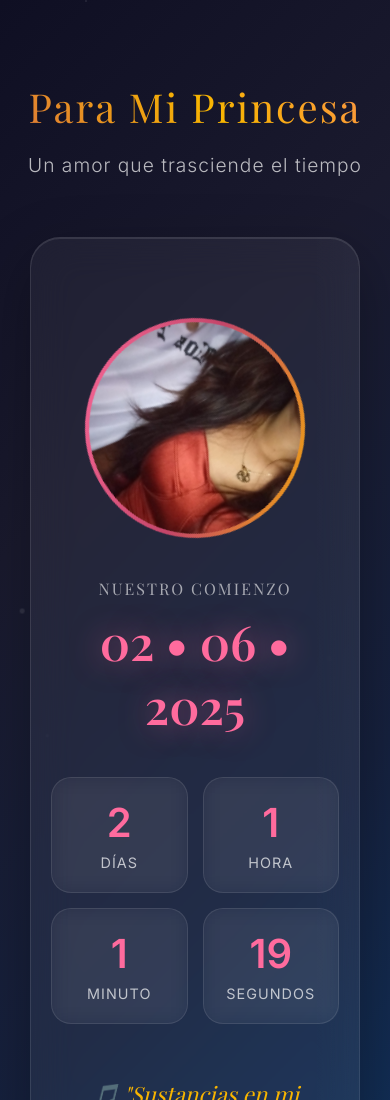
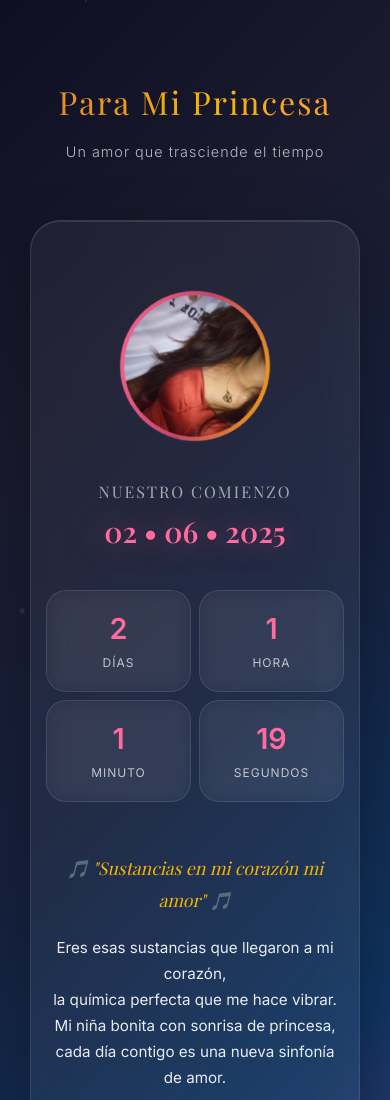
Before and after one commit to Sam123mir/Para-Mi-Ni-a, a plain HTML site: page index.html in a window 390 px wide. Shown: the top 1100 px of the page. Drawn offline with nearby package versions, Linux system fonts and the light colour scheme; a web font is replaced by a local one.

Commit message:
Update index.html

```diff
--- a/index.html
+++ b/index.html
@@ -6,6 +6,7 @@
     <title>Para Mi Princesa 💖</title>
     <link href="https://fonts.googleapis.com/css2?family=Playfair+Display:wght@300;400;600;700&family=Inter:wght@300;400;500;600&display=swap" rel="stylesheet">
     <style>
+        /* Base Styles - No changes needed here, they are good */
         * {
             margin: 0;
             padding: 0;
@@ -62,7 +63,7 @@
             z-index: 10;
             max-width: 1200px;
             margin: 0 auto;
-            padding: 20px;
+            padding: 20px; /* Adjusted for mobile */
         }
 
         /* Header elegante */
@@ -74,7 +75,7 @@
 
         .title {
             font-family: 'Playfair Display', serif;
-            font-size: 4rem;
+            font-size: 4rem; /* Will be adjusted for mobile */
             font-weight: 300;
             background: linear-gradient(45deg, #ff6b9d, #c44569, #f8b500, #ff6b9d);
             background-size: 300% 300%;
@@ -92,7 +93,7 @@
         }
 
         .subtitle {
-            font-size: 1.2rem;
+            font-size: 1.2rem; /* Will be adjusted for mobile */
             color: rgba(255, 255, 255, 0.7);
             font-weight: 300;
             letter-spacing: 1px;
@@ -104,8 +105,8 @@
             backdrop-filter: blur(20px);
             border: 1px solid rgba(255, 255, 255, 0.1);
             border-radius: 30px;
-            padding: 60px 40px;
-            margin: 40px 0;
+            padding: 60px 40px; /* Will be adjusted for mobile */
+            margin: 40px 0; /* Will be adjusted for mobile */
             box-shadow:
                 0 20px 60px rgba(0, 0, 0, 0.3),
                 inset 0 1px 0 rgba(255, 255, 255, 0.1);
@@ -143,9 +144,9 @@
             background: linear-gradient(45deg, #ff6b9d, #c44569, #f8b500);
             padding: 4px;
             position: relative;
-            /* Removed cursor: pointer; */
             transition: all 0.3s ease;
             animation: slowRotate 30s linear infinite;
+            flex-shrink: 0; /* Prevents shrinking on small screens */
         }
 
         .photo-frame:hover {
@@ -172,8 +173,6 @@
             border-radius: 50%;
         }
 
-        /* Removed .photo-placeholder and .photo-text as they are no longer needed */
-
         @keyframes slowRotate {
             from { transform: rotate(0deg); }
             to { transform: rotate(360deg); }
@@ -195,7 +194,7 @@
         }
 
         .date-display {
-            font-size: 3rem;
+            font-size: 3rem; /* Will be adjusted for mobile */
             font-weight: 600;
             color: #ff6b9d;
             text-shadow: 0 0 30px rgba(255, 107, 157, 0.5);
@@ -205,7 +204,7 @@
         /* Contador de tiempo */
         .time-counter {
             display: grid;
-            grid-template-columns: repeat(auto-fit, minmax(120px, 1fr));
+            grid-template-columns: repeat(auto-fit, minmax(120px, 1fr)); /* Adjusted for mobile */
             gap: 20px;
             margin: 40px 0;
         }
@@ -220,7 +219,7 @@
         }
 
         .time-number {
-            font-size: 2.5rem;
+            font-size: 2.5rem; /* Will be adjusted for mobile */
             font-weight: 600;
             color: #ff6b9d;
             display: block;
@@ -228,7 +227,7 @@
         }
 
         .time-label {
-            font-size: 0.9rem;
+            font-size: 0.9rem; /* Will be adjusted for mobile */
             color: rgba(255, 255, 255, 0.7);
             text-transform: uppercase;
             letter-spacing: 1px;
@@ -243,14 +242,14 @@
 
         .song-reference {
             font-family: 'Playfair Display', serif;
-            font-size: 1.4rem;
+            font-size: 1.4rem; /* Will be adjusted for mobile */
             color: #f8b500;
             font-style: italic;
             margin-bottom: 20px;
         }
 
         .love-message {
-            font-size: 1.2rem;
+            font-size: 1.2rem; /* Will be adjusted for mobile */
             color: rgba(255, 255, 255, 0.9);
             line-height: 1.7;
         }
@@ -302,6 +301,8 @@
             backdrop-filter: blur(10px);
             position: relative;
             overflow: hidden;
+            text-align: center; /* Ensures text is centered in button */
+            white-space: nowrap; /* Prevents text from wrapping on small screens */
         }
 
         .elegant-btn:hover {
@@ -324,6 +325,7 @@
             margin: 30px 0;
             backdrop-filter: blur(15px);
             animation: fadeInUp 0.5s ease-out;
+            text-align: center; /* Centered text for the message */
         }
 
         @keyframes fadeInUp {
@@ -347,6 +349,7 @@
         .special-message p {
             line-height: 1.7;
             color: rgba(255, 255, 255, 0.9);
+            font-size: 1rem; /* Adjusted for mobile readability */
         }
 
         /* Efectos de partículas */
@@ -370,30 +373,115 @@
             }
         }
 
-        /* Responsive */
+        /* Responsive - Main Mobile Adjustments */
         @media (max-width: 768px) {
             .title {
-                font-size: 2.5rem;
+                font-size: 2.5rem; /* Smaller title for mobile */
+            }
+
+            .subtitle {
+                font-size: 1rem; /* Smaller subtitle for mobile */
             }
 
             .love-card {
-                padding: 40px 20px;
-                margin: 20px 10px;
+                padding: 30px 15px; /* Reduced padding for smaller screens */
+                margin: 20px 10px; /* Reduced margin for smaller screens */
+            }
+
+            .photo-frame {
+                width: 180px; /* Slightly smaller photo frame */
+                height: 180px;
+            }
+
+            .date-display {
+                font-size: 2.2rem; /* Smaller date display */
             }
 
             .time-counter {
-                grid-template-columns: repeat(2, 1fr);
-                gap: 15px;
+                grid-template-columns: repeat(2, 1fr); /* Two columns on small screens */
+                gap: 10px; /* Reduced gap */
+            }
+
+            .time-number {
+                font-size: 2rem; /* Smaller numbers for time units */
+            }
+
+            .time-label {
+                font-size: 0.8rem; /* Smaller labels for time units */
+            }
+
+            .song-reference {
+                font-size: 1.1rem; /* Smaller song reference */
+            }
+
+            .love-message {
+                font-size: 1rem; /* Smaller main message */
+            }
+
+            .heart-button {
+                font-size: 3.5rem; /* Slightly smaller heart button */
             }
 
             .button-group {
-                flex-direction: column;
-                align-items: center;
+                flex-direction: column; /* Buttons stack vertically */
+                align-items: center; /* Center buttons */
+                gap: 15px; /* Reduced gap between stacked buttons */
             }
 
             .elegant-btn {
-                width: 80%;
-                max-width: 300px;
+                width: 90%; /* Buttons take more width */
+                max-width: 280px; /* Max width to prevent too wide buttons on slightly larger phones */
+                padding: 12px 20px; /* Smaller padding for buttons */
+                font-size: 0.95rem; /* Slightly smaller font for buttons */
+            }
+
+            .special-message {
+                padding: 20px; /* Reduced padding for special message */
+            }
+
+            .special-message h3 {
+                font-size: 1.3rem; /* Smaller special message title */
+            }
+
+            .special-message p {
+                font-size: 0.9rem; /* Smaller special message text */
+            }
+        }
+
+        /* Even smaller screens (e.g., iPhone SE) */
+        @media (max-width: 480px) {
+            .title {
+                font-size: 2rem;
+            }
+            .subtitle {
+                font-size: 0.9rem;
+            }
+            .photo-frame {
+                width: 150px;
+                height: 150px;
+            }
+            .date-display {
+                font-size: 1.8rem;
+            }
+            .time-counter {
+                grid-template-columns: 1fr 1fr; /* Ensures 2 columns even on very small screens */
+                gap: 8px;
+            }
+            .time-number {
+                font-size: 1.8rem;
+            }
+            .time-label {
+                font-size: 0.75rem;
+            }
+            .love-message {
+                font-size: 0.95rem;
+            }
+            .heart-button {
+                font-size: 3rem;
+            }
+            .elegant-btn {
+                padding: 10px 15px;
+                font-size: 0.9rem;
             }
         }
     </style>
@@ -409,7 +497,8 @@
 
         <div class="love-card">
             <div class="photo-container">
-                <div class="photo-frame"> <div class="photo-inner">
+                <div class="photo-frame">
+                    <div class="photo-inner">
                         <img src="imagen.png" alt="Nuestra foto">
                     </div>
                 </div>
@@ -421,7 +510,7 @@
             </div>
 
             <div class="time-counter" id="timeCounter">
-                </div>
+            </div>
 
             <div class="main-message">
                 <div class="song-reference">
@@ -477,6 +566,8 @@
 
         // Actualizar contador de tiempo en tiempo real
         function updateTimeCounter() {
+            // Asegúrate de que la fecha de inicio sea correcta.
+            // Actualmente está configurada para el 2 de junio de 2025.
             const startDate = new Date('2025-06-02T00:00:00');
             const now = new Date();
             const diff = now - startDate;
@@ -507,8 +598,6 @@
 
             document.getElementById('timeCounter').innerHTML = counterHTML;
         }
-
-        // NO SE NECESITA MAS LA FUNCION "changePhoto"
 
         // Mostrar amor con efectos
         function showLove() {
@@ -596,9 +685,10 @@
             setInterval(updateTimeCounter, 1000); // Actualizar cada segundo
         });
 
-        // Efectos adicionales al mover el mouse
+        // Efectos adicionales al mover el mouse (funciona para mouse, para touch se puede adaptar si es necesario)
         document.addEventListener('mousemove', (e) => {
-            if (Math.random() < 0.01) {
+            // Reducimos la frecuencia de las partículas al mover el mouse para móvil
+            if (Math.random() < 0.005) { // Más raro en móvil
                 const sparkle = document.createElement('div');
                 sparkle.innerHTML = '✨';
                 sparkle.style.position = 'fixed';
```
